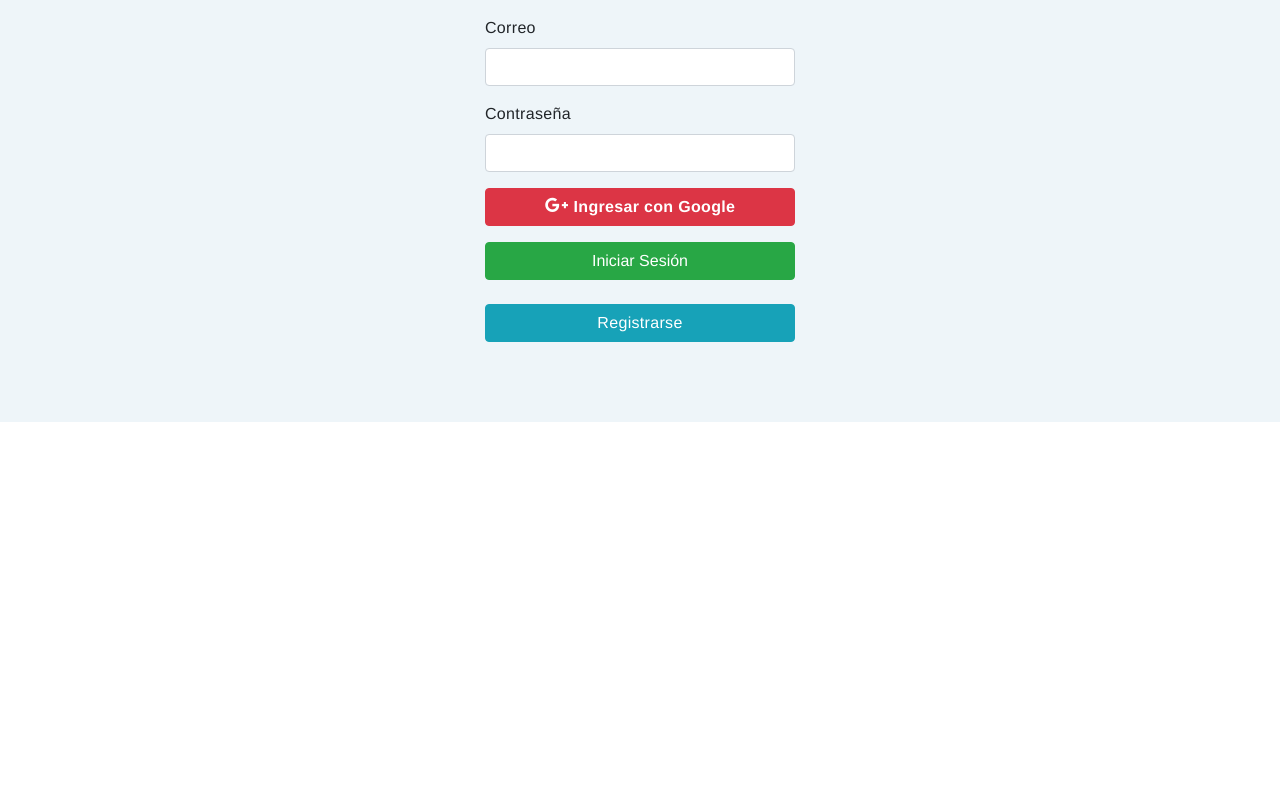
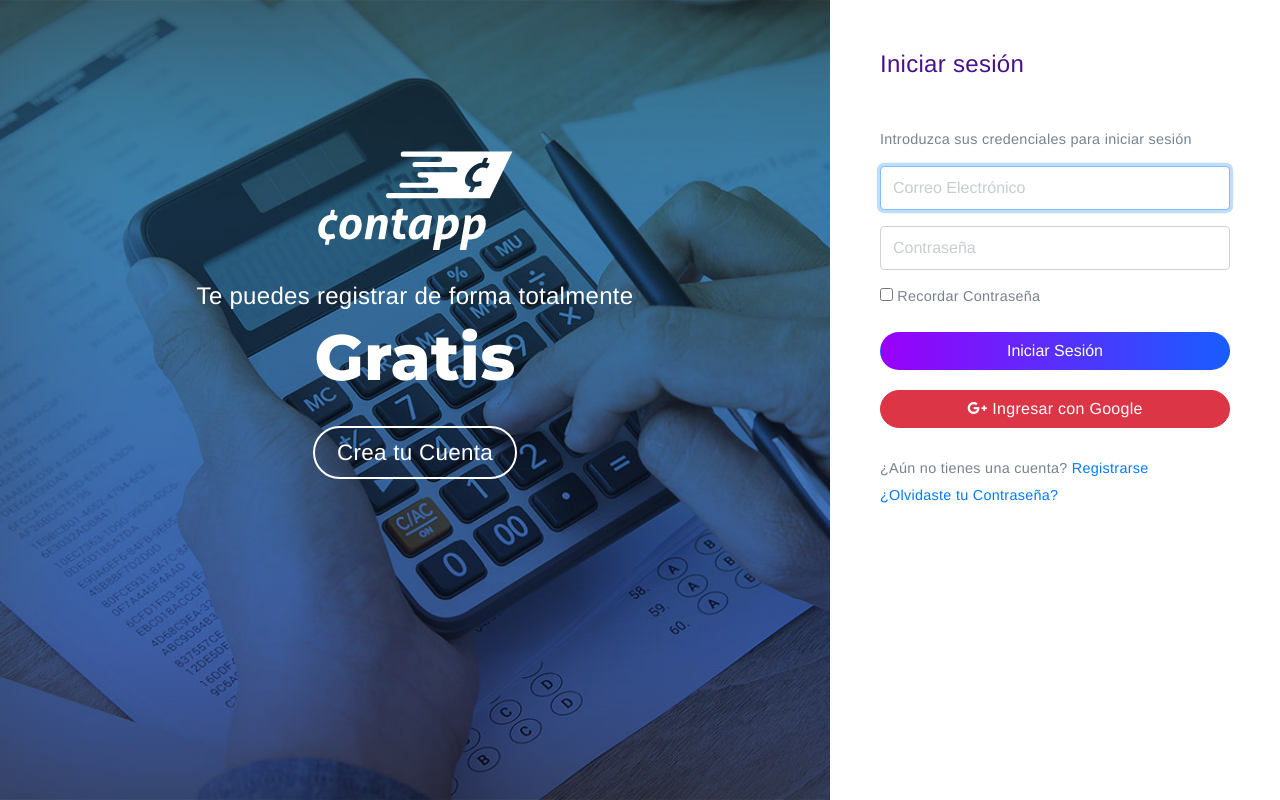
Before and after one commit to rcarolina/contapp, a CodeIgniter app: the page made by contapp/application/views/auth/login.php in a window 1280 px wide. Run offline with CodeIgniter, Linux system fonts and the light colour scheme; data that the repository does not hold is empty; some libraries are stand-ins or nearby versions.

Commit message:
Implementa vista Login

```diff
--- a/contapp/application/config/config.php
+++ b/contapp/application/config/config.php
@@ -23,7 +23,7 @@ defined('BASEPATH') OR exit('No direct script access allowed');
 | a PHP script and you can easily do that on your own.
 |
 */
-$config['base_url'] = 'http://kisawea.net/contapp/';
+$config['base_url'] = 'http://contapp:8888';
 
 /*
 |--------------------------------------------------------------------------
--- a/contapp/application/config/database.php
+++ b/contapp/application/config/database.php
@@ -74,8 +74,8 @@ $active_group = 'default';
 $query_builder = TRUE;
 
 $db['default'] = array(
-	'dsn'=> 'pgsql:host=localhost;port=5432;dbname=contapp',
-	'hostname' => 'localhost',
+	'dsn'=> 'pgsql:host=35.237.1.231;port=5432;dbname=contapp',
+	'hostname' => '35.237.1.231',
 	'username' => 'postgres',
 	'password' => 'Contapp.12345..',
 	'database' => 'contapp',
--- a/contapp/application/controllers/Auth.php
+++ b/contapp/application/controllers/Auth.php
@@ -9,7 +9,7 @@ class Auth extends CI_Controller {
 		parent::__construct();
 		$this->load->helper('utils');
 		$this->load->model('Modelo_Usuario');
-		$this->output->enable_profiler(true);
+		//$this->output->enable_profiler(true);
 		$this->load->library('google');
 		$this->load->library('session');
 
--- a/contapp/application/views/auth/login.php
+++ b/contapp/application/views/auth/login.php
@@ -14,75 +14,58 @@
 
   </head>
 
-  <body id="page-top">
+  <body class="login bg-dark">
 
 
+	  <div class="container">
 
-    <div id="wrapper">
+	    <div class="register-module-info">
+		    <div class="info-wrap">
+			    <img class="brand" src="<?=base_url()?>assets/img/contapp-brand.svg" alt="Logo Contapp">
+			    <h4>Te puedes registrar de forma totalmente</h4>
+			    <h3>Gratis</h3>
+			    <a href="<?=base_url()?>index.php/auth/registro" class="btn btn-register btn-lg">Crea tu Cuenta</a>
+		    </div>
+	    </div>
 
-
-      <div id="content-wrapper">
-
-              <div class="container">
+	    <div class="login-module form-module">
+		    <h3>Iniciar sesión</h3>
+		    <p>Introduzca sus credenciales para iniciar sesión</p>
 		    <?php
 				if($this->session->userdata('error')!=null){
 					echo '<h1 style="color:red;">'.$this->session->userdata('error').'</h1>';
 					$this->session->unset_userdata('error');
 				}
 			?>
-					<form  method="post" action="<?=base_url()?>auth/iniciar_session">
-
-						<div class="col-lg-4 offset-lg-4">
-						<div class="col-lg-12">
+		    <form  method="post" action="<?=base_url()?>index.php/auth/iniciar_session">
 	            <div class="form-group">
-
-							<label for="correo">Correo</label>
-							<input type="email" name="correo" class="form-control" required="required">
-
+	                <input type="email" id="inputEmail" class="form-control" placeholder="Correo Electrónico" required="required" autofocus="autofocus">
+	            </div>
+	            <div class="form-group">
+	                <input type="password" id="inputPassword" class="form-control" placeholder="Contraseña" required="required">
+	            </div>
+	            <div class="form-group">
+	              <div class="checkbox">
+	                <label>
+	                  <input type="checkbox" value="remember-me">
+	                  Recordar Contraseña
+	                </label>
+	              </div>
+	            </div>
+	            <button type="submit" class="btn btn-gradient-principal btn-block" href="#">Iniciar Sesión</button>
+	            <div class="form-group">
+						<a href="<?=$url?>" class="btn btn-google btn-danger">
+						<i class="fab fa-google-plus-g"></i> <strong>Ingresar con Google</strong>
+						</a>
+				</div>
+          	</form>
+	        <div class="action-module">
+	            <p>¿Aún no tienes una cuenta? <a href="<?=base_url()?>index.php/auth/registro">Registrarse</a></p>
+	            <a href="#">¿Olvidaste tu Contraseña?</a>
+	    	</div>
 	    </div>
 
     </div>
-						<div class="col-lg-12">
-							<div class="form-group">
-
-							<label for="contrasena">Contraseña</label>
-							<input type="password" name="contrasena" class="form-control" required="required">
-
-							</div>
-
-						</div>
-
-						<div class="col-lg-12">
-							<div class="form-group">
-									<a href="<?=$url?>" class="btn btn-danger" style="width: 100% !important;">
-									<i class="fab fa-google-plus-g" style="font-size:19px;"></i> <strong>Ingresar con Google</strong>
-									</a>
-							</div>
-					    </div>
-
-						<div class="col-lg-12 text-center">
-
-						<button type="submit" class="btn btn-success" style="width: 100% !important;">Iniciar Sesión</button>
-						</div>
-						<div class="col-lg-12 text-center">
-							<br>
-						<a href="<?=base_url()?>index.php/auth/registro" class="btn btn-info" style="width: 100% !important;">Registrarse</a>
-						</div>
-						</div>
-					</form>
-			  </div>
-
-      </div>
-      <!-- /.content-wrapper -->
-
-    </div>
-    <!-- /#wrapper -->
-
-    <!-- Scroll to Top Button-->
-    <a class="scroll-to-top rounded" href="#page-top">
-      <i class="fas fa-angle-up"></i>
-    </a>
-
 
     <?php
         $this->load->view('comun/js');
--- a/contapp/application/views/comun/css.php
+++ b/contapp/application/views/comun/css.php
@@ -4,6 +4,8 @@
 <!-- Font Awesome (Icons) -->
 <link href="<?=base_url()?>assets/vendor/fontawesome-free/css/all.min.css" rel="stylesheet" type="text/css">
 
+<link href="https://fonts.googleapis.com/css?family=Montserrat:800" rel="stylesheet">
+
 <!-- Datatables plugin CSS-->
 <link href="<?=base_url()?>assets/vendor/datatables/dataTables.bootstrap4.css" rel="stylesheet">
 
--- a/contapp/assets/css/style.css
+++ b/contapp/assets/css/style.css
@@ -68,12 +68,24 @@ body.fixed-nav.sidebar-toggled #content-wrapper {
 .z-1 {
   	z-index: 1;
 }
-.bg-gradient-principal {
+.bg-gradient-principal,
+.btn-gradient-principal {
 	background: #9900fa;
 	background: -moz-linear-gradient(left, #9900fa 0%, #185dff 100%);
 	background: -webkit-linear-gradient(left, #9900fa 0%,#185dff 100%);
 	background: linear-gradient(to right, #9900fa 0%,#185dff 100%);
 	filter: progid:DXImageTransform.Microsoft.gradient( startColorstr='#9900fa', endColorstr='#185dff',GradientType=1 );
+}
+.btn-gradient-principal {
+	color: #fff;
+}
+.btn-gradient-principal:hover {
+	background: #185dff;
+	background: -moz-linear-gradient(left, #185dff 0%, #9900fa 100%);
+	background: -webkit-linear-gradient(left, #185dff 0%,#9900fa 100%);
+	background: linear-gradient(to right, #185dff 0%,#9900fa 100%);
+	filter: progid:DXImageTransform.Microsoft.gradient( startColorstr='#185dff', endColorstr='#9900fa',GradientType=1 );
+	color: #fff;
 }
 
 /* NAVBAR */
@@ -371,68 +383,125 @@ body.fixed-nav.sidebar-toggled #content-wrapper {
   --input-padding-x: 0.75rem;
   --input-padding-y: 0.75rem;
 }
-
 .card-login {
   	max-width: 25rem;
 }
-
 .card-register {
   	max-width: 40rem;
 }
+.form-control {
+	line-height: 1;
+}
+.form-group > input {
+  	padding: var(--input-padding-y) var(--input-padding-x);
+  	height: auto;
+  	font-weight: 100;
+}
+.form-group input::-webkit-input-placeholder {
+  	color: #c6ced0;
+}
+.form-group input:-ms-input-placeholder {
+  	color: #e4eaec;
+}
+.form-group input::-ms-input-placeholder {
+  	color: #e4eaec;
+}
+.form-groups input::placeholder {
+  	color: #e4eaec;
+}
 
-.form-label-group {
+
+/* LOGIN */
+
+body.login {
+	background: url("../img/bg-login-contapp.jpg");
+	background-repeat: no-repeat;
+	background-position: center center;
+	background-size: cover;
+	font-size: .9rem;
+	color: #76838f;
+}
+body.login .container {
+	max-width: 100%;
+	margin: 0;
+	padding: 0;
+}
+.register-module-info {
+	width: calc(100% - 450px);
+	padding: 50px;
+	text-align: center;
 	position: relative;
 }
-
-.form-label-group > input,
-.form-label-group > label {
-  padding: var(--input-padding-y) var(--input-padding-x);
-  height: auto;
+.register-module-info .info-wrap {
+	margin-top: 100px;
+}
+.register-module-info .brand {
+	width: 200px;
+	margin-bottom: 30px;
+}
+.register-module-info h3,
+.register-module-info h4 {
+	color: #fff;
+}
+.register-module-info h4 {
+	font-size: 1.5rem;
+	font-weight: 100;
+}
+.register-module-info h3 {
+	margin-bottom: 30px;
+	font-family: 'Montserrat';
+	font-weight: 800;
+	font-size: 4rem;
+}
+.register-module-info .btn-register {
+	background: transparent;
+	padding: .5rem 1.4rem;
+	border: 2px solid rgba(255,255,255,1);
+	border-radius: 100px;
+	font-size: 1.4rem;
+	color: rgba(255,255,255,1);
+	font-weight: 100;
 }
 
-.form-label-group > label {
+
+/* LOGIN - Form Module */
+
+.login .form-module {
+	background: #fff;
+	min-width: 450px;
+	height: auto;
+    min-height: 100%;
 	position: absolute;
     top: 0;
-  left: 0;
-  display: block;
+    right: 0;
+    padding: 50px 50px 150px;
+}
+.login .form-module form {
+	margin-bottom: 30px;
+}
+.login .form-module h3 {
+	margin-bottom: 50px;
+	font-size: 1.5rem;
+	color: #47128c;
+}
+.login .form-module .btn {
+	border-radius: 40px;
+	transition: all 0.15s ease-in-out;
+	-webkit-transition: all 0.15s ease-in-out;
+	-moz-transition: all 0.15s ease-in-out;
+}
+.login .form-module .btn[type="submit"] {
+	margin-bottom: 20px;
+}
+.login .form-module .btn-google {
 	width: 100%;
-  margin-bottom: 0;
-  /* Override default `<label>` margin */
-  line-height: 1.5;
-  color: #495057;
-  border: 1px solid transparent;
-  border-radius: 0.25rem;
-  -webkit-transition: all 0.1s ease-in-out;
-  transition: all 0.1s ease-in-out;
+	font-weight: 100;
+}
+.login .form-module .action-module p {
+	margin-bottom: 5px;
 }
 
-.form-label-group input::-webkit-input-placeholder {
-  color: transparent;
-}
-
-.form-label-group input:-ms-input-placeholder {
-  color: transparent;
-}
-
-.form-label-group input::-ms-input-placeholder {
-  color: transparent;
-}
-
-.form-label-group input::placeholder {
-  color: transparent;
-}
-
-.form-label-group input:not(:placeholder-shown) {
-  padding-top: calc(var(--input-padding-y) + var(--input-padding-y) * (2 / 3));
-  padding-bottom: calc(var(--input-padding-y) / 3);
-}
-
-.form-label-group input:not(:placeholder-shown) ~ label {
-  padding-top: calc(var(--input-padding-y) / 3);
-  padding-bottom: calc(var(--input-padding-y) / 3);
-  font-size: 12px;
-  color: #777;
-}
+/* FOOTER */
 
 footer.sticky-footer {
   display: -webkit-box;
```
Also changed, not shown: contapp/assets/img/bg-login-contapp.jpg (added), contapp/assets/img/contapp-brand.svg (added). Lines whose indentation alone changed are shown as unchanged.
